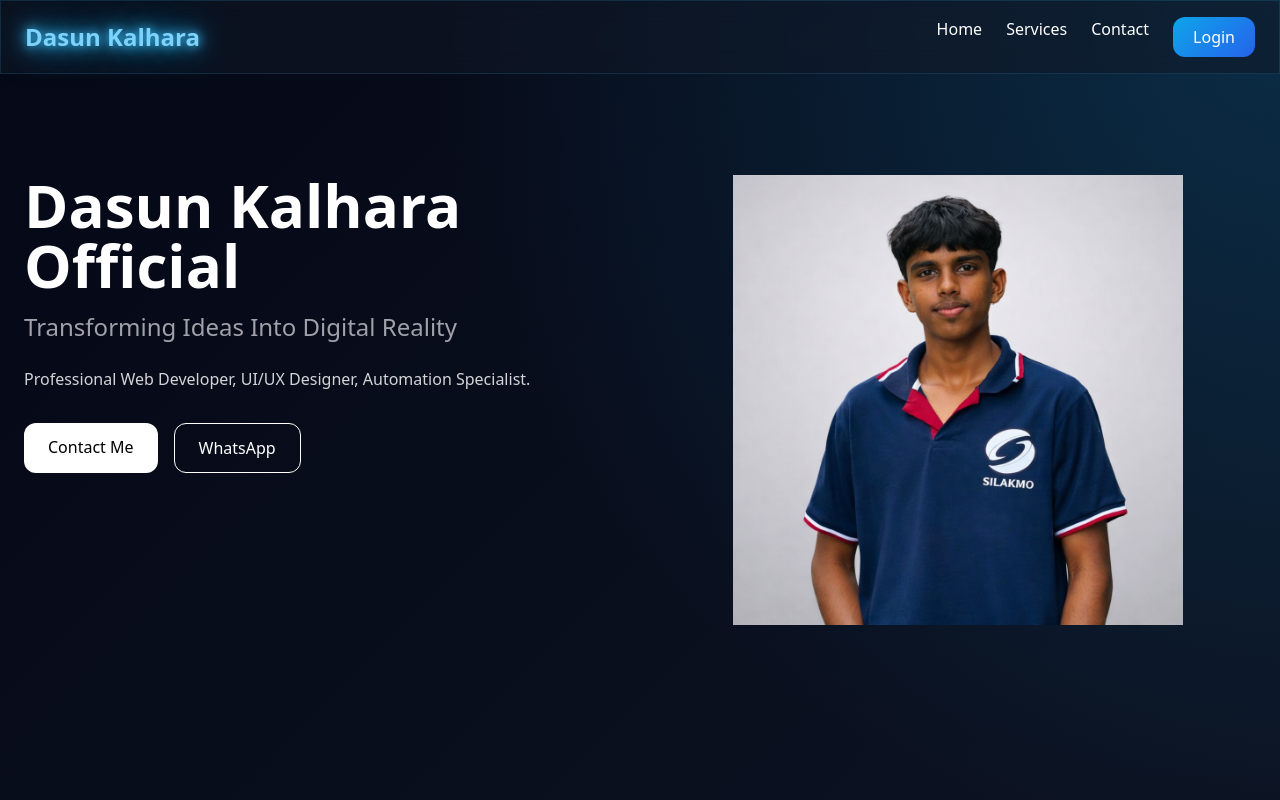
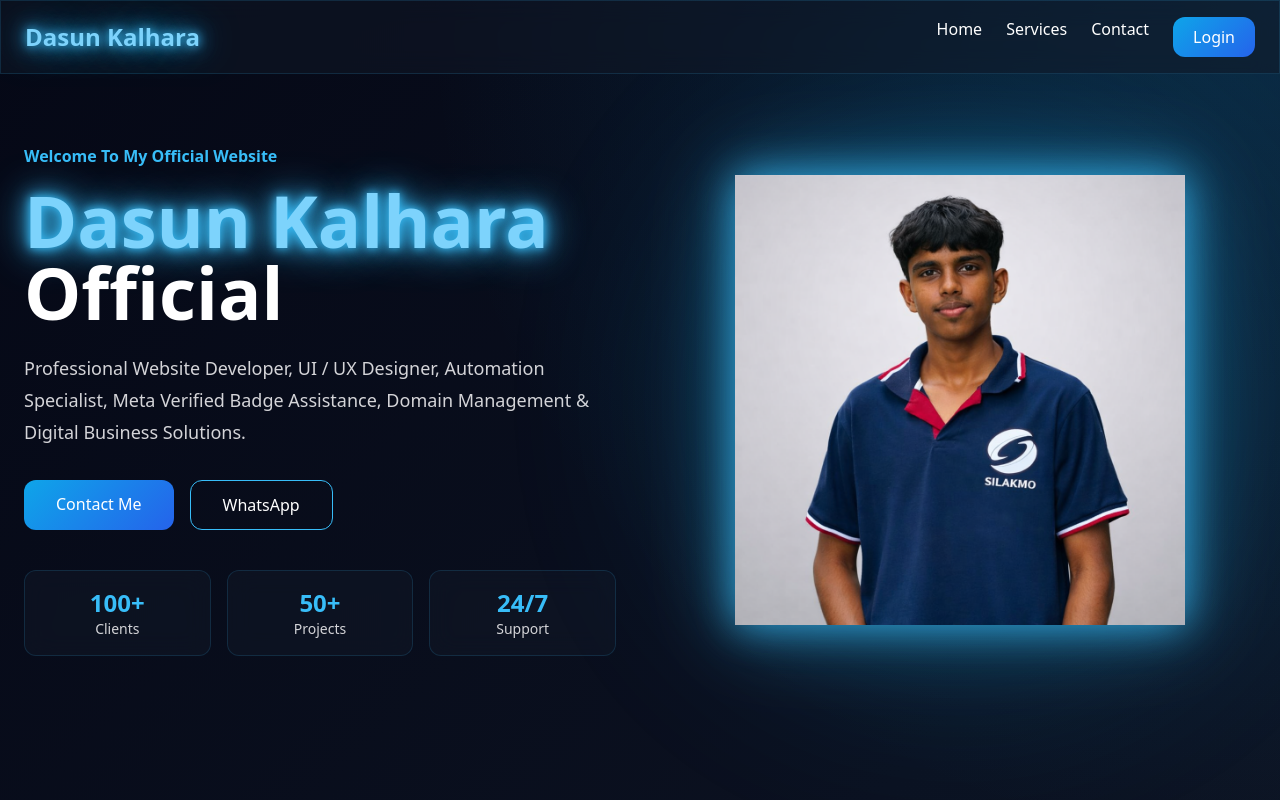
Before and after one commit to gihasha/myeeboff, a Next.js app: page / in a window 1280 px wide. Shown: the top 800 px of the page. Built offline with nearby package versions, Linux system fonts and the light colour scheme.

Commit message:
Refactor Hero component for improved layout and content
Updated the Hero component layout and content to enhance presentation and add new features.

```diff
--- a/src/components/Hero.tsx
+++ b/src/components/Hero.tsx
@@ -4,61 +4,113 @@ export default function Hero() {
   return (
     <section
       id="home"
-      className="min-h-screen flex items-center"
+      className="min-h-screen flex items-center justify-center px-6"
     >
+      <div className="max-w-7xl mx-auto grid md:grid-cols-2 gap-12 items-center">
 
-      <div className="max-w-7xl mx-auto px-6 grid md:grid-cols-2 gap-10">
-
+        {/* LEFT SIDE */}
         <div>
 
-          <h1 className="text-6xl font-bold">
-            Dasun Kalhara Official
+          <p className="text-sky-400 font-semibold mb-4">
+            Welcome To My Official Website
+          </p>
+
+          <h1 className="text-5xl md:text-7xl font-bold leading-tight">
+            <span className="neon-text">
+              Dasun Kalhara
+            </span>
+            <br />
+            Official
           </h1>
 
-          <h2 className="text-zinc-400 text-2xl mt-4">
-            Transforming Ideas Into Digital Reality
-          </h2>
-
-          <p className="mt-6 text-zinc-300">
-            Professional Web Developer,
-            UI/UX Designer,
-            Automation Specialist.
+          <p className="text-zinc-300 text-lg mt-6 leading-8">
+            Professional Website Developer,
+            UI / UX Designer,
+            Automation Specialist,
+            Meta Verified Badge Assistance,
+            Domain Management &
+            Digital Business Solutions.
           </p>
 
-          <div className="flex gap-4 mt-8">
+          <div className="flex flex-wrap gap-4 mt-8">
 
             <a
               href="#contact"
-              className="bg-white text-black px-6 py-3 rounded-xl"
+              className="neon-btn px-8 py-3"
             >
               Contact Me
             </a>
 
             <a
               href="https://wa.me/94765775550"
-              className="border border-white px-6 py-3 rounded-xl"
+              target="_blank"
+              className="border border-sky-400 px-8 py-3 rounded-xl hover:bg-sky-500 hover:border-sky-500 transition"
             >
               WhatsApp
             </a>
 
           </div>
 
+          {/* STATS */}
+
+          <div className="grid grid-cols-3 gap-4 mt-10">
+
+            <div className="glass p-4 rounded-xl text-center">
+              <h2 className="text-2xl font-bold text-sky-400">
+                100+
+              </h2>
+
+              <p className="text-sm text-zinc-300">
+                Clients
+              </p>
             </div>
+
+            <div className="glass p-4 rounded-xl text-center">
+              <h2 className="text-2xl font-bold text-sky-400">
+                50+
+              </h2>
+
+              <p className="text-sm text-zinc-300">
+                Projects
+              </p>
+            </div>
+
+            <div className="glass p-4 rounded-xl text-center">
+              <h2 className="text-2xl font-bold text-sky-400">
+                24/7
+              </h2>
+
+              <p className="text-sm text-zinc-300">
+                Support
+              </p>
+            </div>
+
+          </div>
+
+        </div>
+
+        {/* RIGHT SIDE */}
 
         <div className="flex justify-center">
 
+          <div className="relative">
+
+            <div className="absolute inset-0 rounded-full bg-sky-500 blur-[120px] opacity-30"></div>
+
             <Image
               src="/profile.png"
-            alt="Dasun"
+              alt="Dasun Kalhara"
               width={450}
               height={450}
               priority
+              className="glow-image relative z-10"
             />
 
           </div>
 
         </div>
 
+      </div>
     </section>
   );
           }
```
Lines whose indentation alone changed are shown as unchanged.
